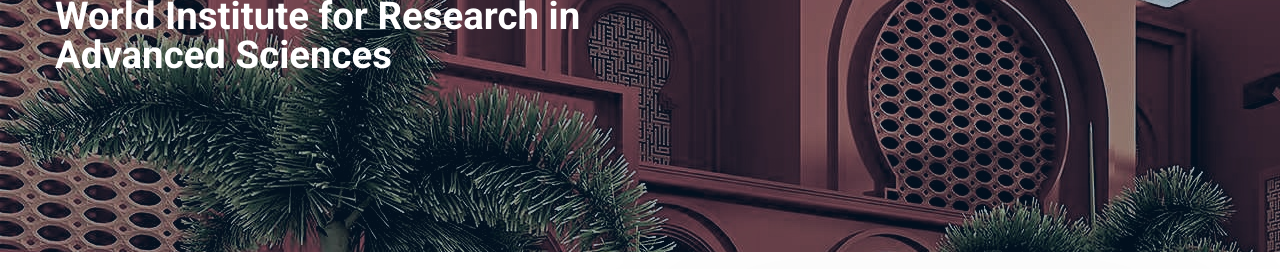
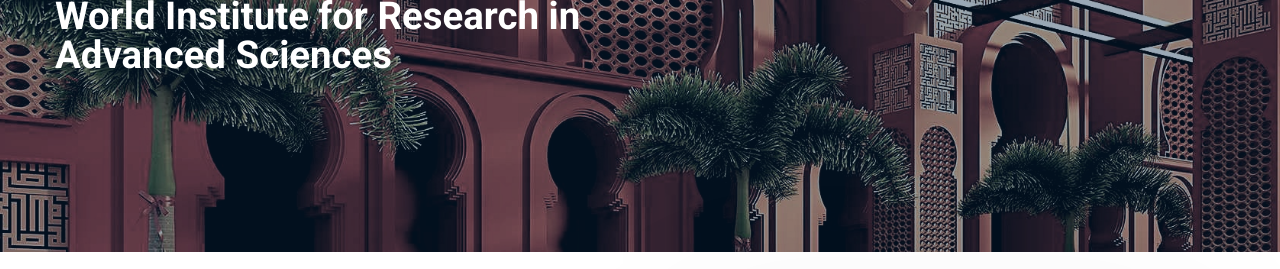
Before and after one commit to suhaibneduvanna/wiras-site, a plain HTML site: page index.html in a window 1280 px wide. Shown: the part 355-624 px from the top of the page. Drawn offline with Linux system fonts and the light colour scheme; some packages are replaced by stand-ins of ours.

Commit message:
bg image bug fixed

```diff
--- a/css/style.css
+++ b/css/style.css
@@ -404,6 +404,23 @@ p {
 
 
 /*===== Header top =====*/
+.bg-image{
+
+     /* Background image is centered vertically and horizontally at all times */
+  background-position: center center;
+
+  /* Background image doesn't tile */
+  background-repeat: no-repeat;
+
+  /* Background image is fixed in the viewport so that it doesn't move when
+     the content's height is greater than the image's height */
+
+
+  /* This is what makes the background image rescale based
+     on the container's size */
+  background-size: cover;
+}
+
 .header-top{
     background-color: #ffffff;
     padding-top: 10px;
--- a/index.html
+++ b/index.html
@@ -80,7 +80,7 @@
     <!--====== HEADER PART START ======-->
 
 
-    <div style="background-image: url(images/slider/cc.jpg);">
+    <div class="bg-image" style="background-image: url(images/slider/cc.jpg);">
         <header id="header-part">
 
             <div class="navigation header-bg" style="box-shadow: 1px 2px 3px black;">
```
